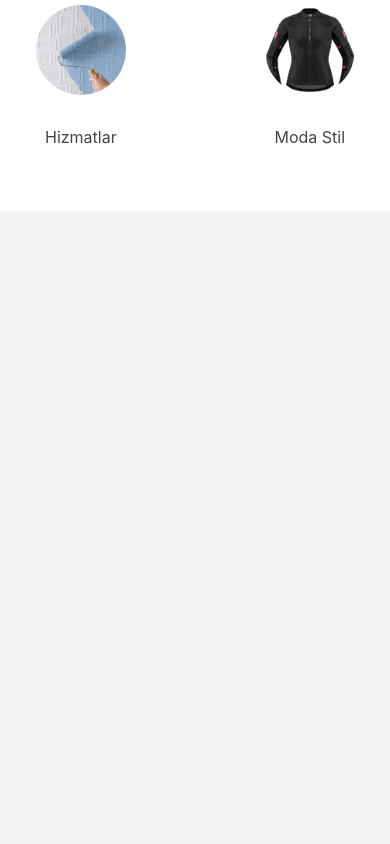
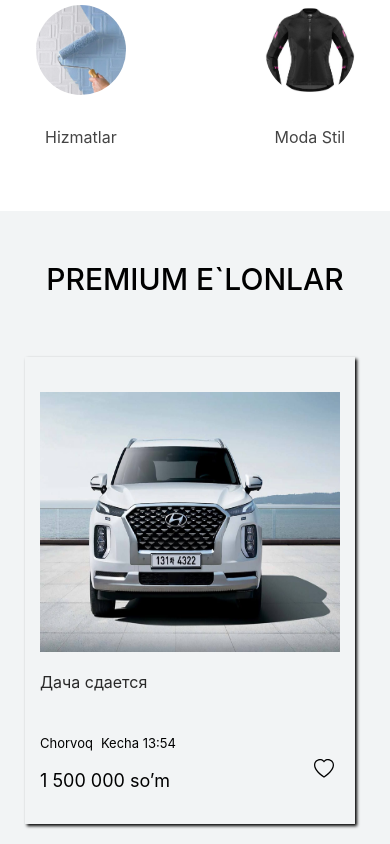
Before and after one commit to alimardon28/olx_template, a React (Create React App) app: page / in a window 390 px wide. Shown: the part 934-1778 px from the top of the page. Before the commit the page ends 1145 px from the top, so only its background shows below. Built offline with nearby package versions, Linux system fonts and the light colour scheme.

Commit message:
home pages finished responsive

```diff
--- a/src/App.js
+++ b/src/App.js
@@ -3,6 +3,7 @@ import Header from './Components/Header/Header';
 import Footer from './Components/Footer/Footer';
 import Search from './Components/SearchBar/Search';
 import Categories from './Components/Categories/Categories';
+import Home from './Pages/Home/Home';
 
 function App() {
   return (
@@ -10,6 +11,7 @@ function App() {
       <Header/>
         <Search/>
         <Categories/>
+        <Home/>
     </div>
   );
 }
--- a/src/Pages/Home/Home.css
+++ b/src/Pages/Home/Home.css
@@ -1 +1,121 @@
-/* No CSS *//*# sourceMappingURL=Home.css.map */
+.home {
+  margin: 0;
+  padding-top: 50px;
+}
+
+.home__top {
+  margin: 0;
+  padding: 0;
+}
+
+.home__title {
+  margin: 0;
+  padding: 0;
+  font-size: 30px;
+  font-weight: 500;
+  text-align: center;
+}
+
+.home__list {
+  margin: 0;
+  padding-left: 0;
+  padding-top: 60px;
+  display: -webkit-box;
+  display: -ms-flexbox;
+  display: flex;
+  -webkit-box-align: center;
+      -ms-flex-align: center;
+          align-items: center;
+  -webkit-box-pack: justify;
+      -ms-flex-pack: justify;
+          justify-content: space-between;
+  -ms-flex-wrap: wrap;
+      flex-wrap: wrap;
+  list-style: none;
+}
+
+.home__item {
+  -webkit-box-shadow: 2px 2px 3px;
+          box-shadow: 2px 2px 3px;
+  width: 300px;
+  height: 100%;
+  padding: 15px;
+  margin-bottom: 20px;
+}
+
+.home__link {
+  text-decoration: none;
+  display: -webkit-box;
+  display: -ms-flexbox;
+  display: flex;
+  -webkit-box-orient: vertical;
+  -webkit-box-direction: normal;
+      -ms-flex-direction: column;
+          flex-direction: column;
+  color: #292929;
+  padding-top: 20px;
+}
+
+.home__images {
+  width: 100%;
+  height: 260px;
+}
+
+.home__box {
+  padding-top: 40px;
+  display: -webkit-box;
+  display: -ms-flexbox;
+  display: flex;
+  -webkit-box-align: center;
+      -ms-flex-align: center;
+          align-items: center;
+  -webkit-box-pack: justify;
+      -ms-flex-pack: justify;
+          justify-content: space-between;
+}
+
+.home__left {
+  display: -webkit-box;
+  display: -ms-flexbox;
+  display: flex;
+  -webkit-box-align: start;
+      -ms-flex-align: start;
+          align-items: flex-start;
+  -webkit-box-pack: start;
+      -ms-flex-pack: start;
+          justify-content: flex-start;
+  -webkit-box-orient: vertical;
+  -webkit-box-direction: normal;
+      -ms-flex-direction: column;
+          flex-direction: column;
+}
+
+.home__left-top {
+  margin: 0;
+  padding: 0;
+}
+
+.home__left-top > span {
+  margin: 0;
+  padding: 0;
+  font-size: 13px;
+  margin-right: 8px;
+}
+
+.home__left > p {
+  text-align: start;
+  font-size: 18px;
+}
+
+.home__button {
+  border: none;
+  outline: none;
+  background-color: transparent;
+  cursor: pointer;
+}
+
+.home__button > img {
+  width: 20px;
+  height: 20px;
+}
+/*# sourceMappingURL=Home.css.map */
--- a/src/Pages/Home/Home.jsx
+++ b/src/Pages/Home/Home.jsx
@@ -1,10 +1,38 @@
 import React from "react";
 import "../Home/Home.scss";
+import car from "../../assets/images/caricon.jpg";
+import heart from "../../assets/svg/heart.svg";
 
 const Home = () => {
   return (
     <div className="home">
-      <h1>Home pages</h1>
+      <div className="container">
+        <div className="home__top">
+          <h1 className="home__title">PREMIUM E`LONLAR</h1>
+          <ul className="home__list">
+            <li className="home__item">
+              <a href="#" className="home__link">
+                <img src={car} alt="" className="home__images" />
+              </a>
+              <a className="home__link home__links" id="home__link" href="#">
+                Дача сдается
+              </a>
+              <div className="home__box">
+                <div className="home__left">
+                  <div className="home__left-top">
+                    <span>Chorvoq</span>
+                    <span>Kecha 13:54</span>
+                  </div>
+                  <p>1 500 000 so’m</p>
+                </div>
+                <button className="home__button">
+                  <img src={heart} alt="heart images" />
+                </button>
+              </div>
+            </li>
+          </ul>
+        </div>
+      </div>
     </div>
   );
 };
--- a/src/Pages/Home/Home.scss
+++ b/src/Pages/Home/Home.scss
@@ -0,0 +1,80 @@
+.home {
+  margin: 0;
+  padding-top: 50px;
+  &__top {
+    margin: 0;
+    padding: 0;
+  }
+  &__title {
+    margin: 0;
+    padding: 0;
+    font-size: 30px;
+    font-weight: 500;
+    text-align: center;
+  }
+  &__list {
+    margin: 0;
+    padding-left: 0;
+    padding-top: 60px;
+    display: flex;
+    align-items: center;
+    justify-content: space-between;
+    flex-wrap: wrap;
+    list-style: none;
+  }
+  &__item {
+    box-shadow: 2px 2px 3px;
+    width: 300px;
+    height: 100%;
+    padding: 15px;
+    margin-bottom: 20px;
+  }
+  &__link {
+    text-decoration: none;
+    display: flex;
+    flex-direction: column;
+    color: #292929;
+    padding-top: 20px;
+  }
+
+  &__images {
+    width: 100%;
+    height: 260px;
+  }
+  &__box {
+    padding-top: 40px;
+    display: flex;
+    align-items: center;
+    justify-content: space-between;
+  }
+  &__left {
+    display: flex;
+    align-items: flex-start;
+    justify-content: flex-start;
+    flex-direction: column;
+  }
+  &__left-top {
+    margin: 0;
+    padding: 0;
+  }
+  &__left-top > span {
+    margin: 0;
+    padding: 0;
+    font-size: 13px;
+    margin-right: 8px;
+  }
+  &__left > p {
+    text-align: start;
+    font-size: 18px;
+  }
+  &__button {
+    border: none;
+    outline: none;
+    background-color: transparent;
+    cursor: pointer;
+  }
+  &__button > img {
+    width: 20px;
+    height: 20px;
+  }
+}
```
Also changed, not shown: src/Context/Context.jsx (added), 1 other file (tests, documents, lock files or other folders).
